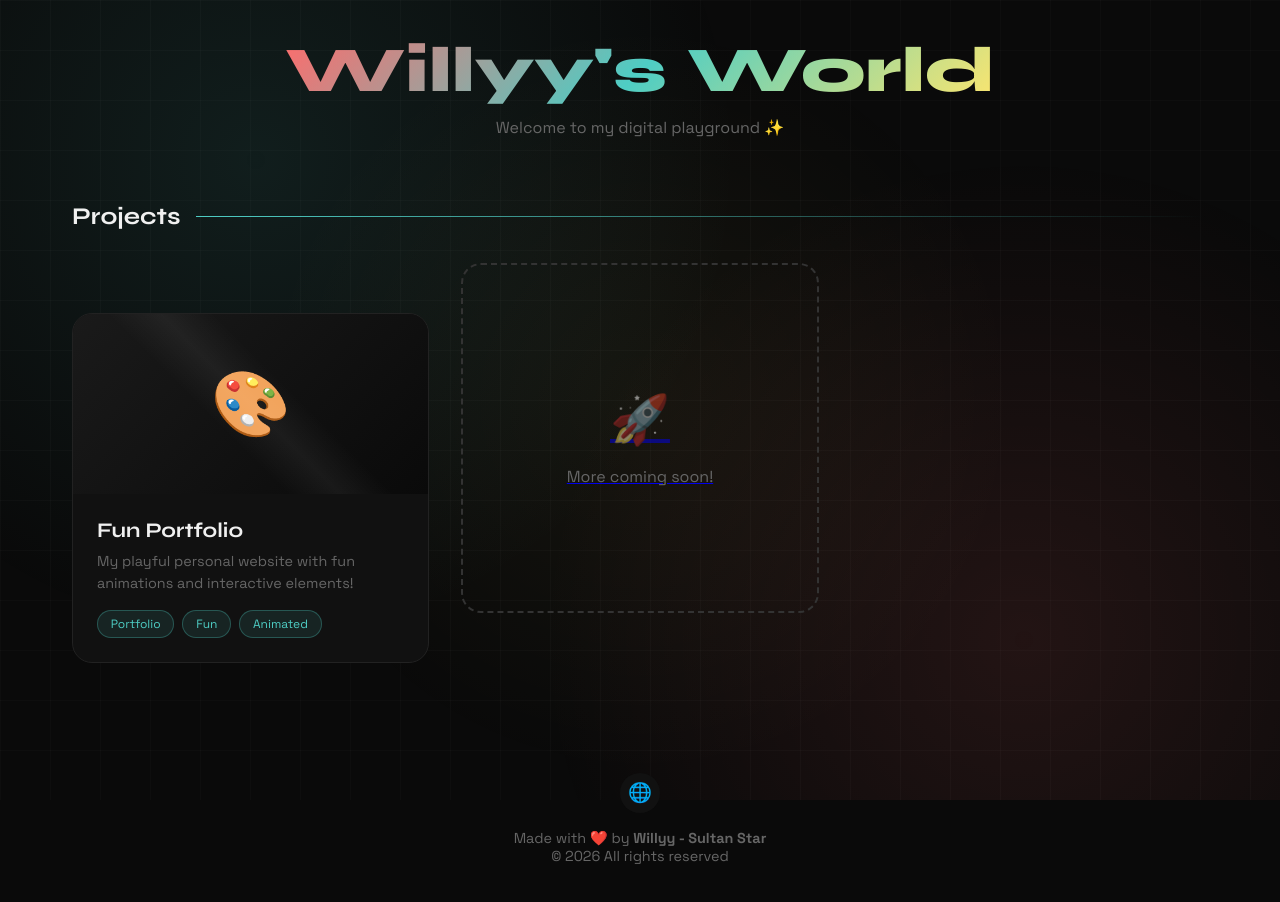
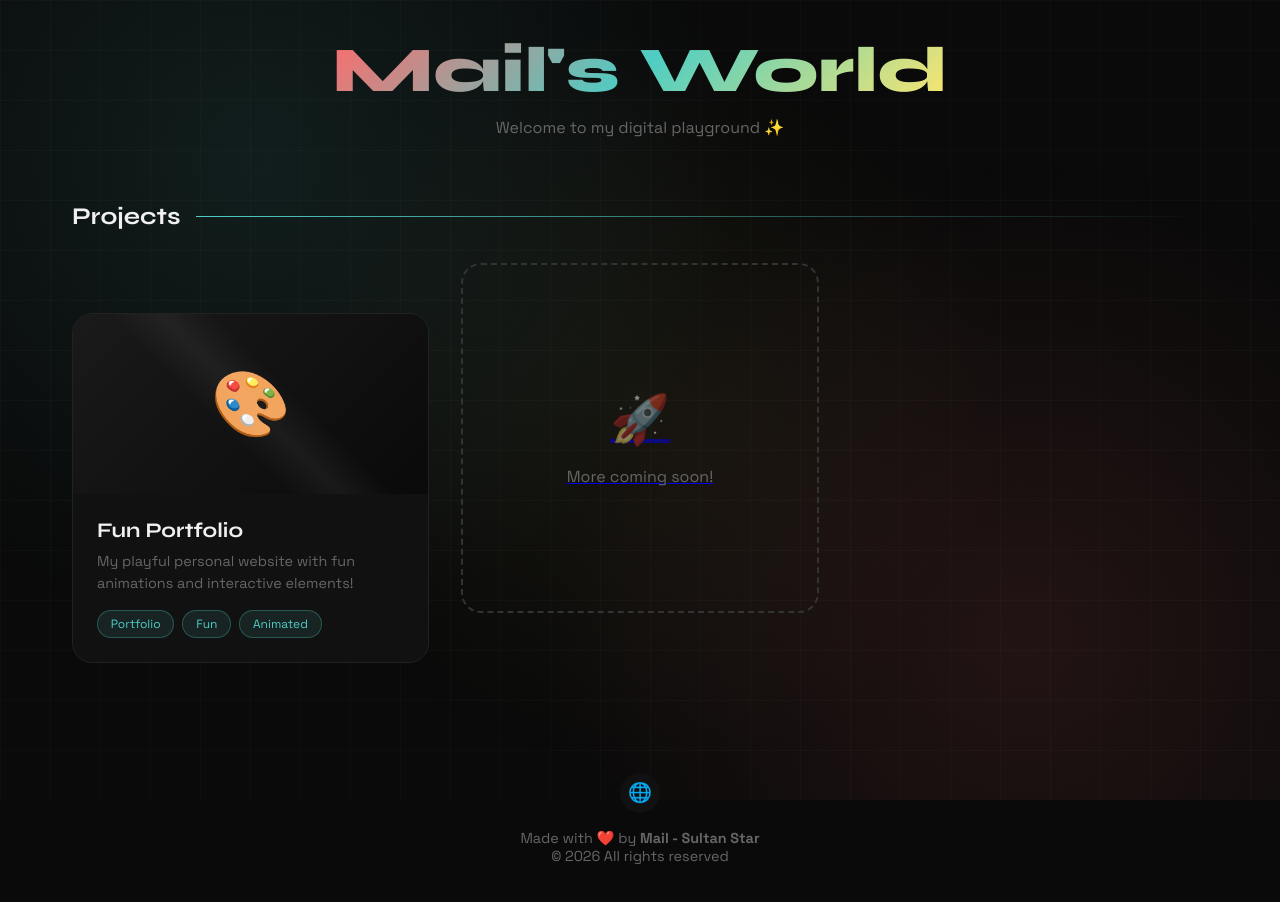
Before and after one commit to mail-eth/ilham-portfolio, a plain HTML site: page index.html in a window 1280 px wide. Drawn offline with nearby package versions, Linux system fonts and the light colour scheme.

Commit message:
Change name to Mail

```diff
--- a/index.html
+++ b/index.html
@@ -289,7 +289,7 @@
     <div class="bg-pattern"></div>
 
     <header>
-        <h1 class="logo">Willyy's World</h1>
+        <h1 class="logo">Mail's World</h1>
         <p class="tagline">Welcome to my digital playground ✨</p>
     </header>
 
@@ -326,7 +326,7 @@
         <div class="social-links">
             <a href="https://lynk.id/patrickpetruk" class="social-link" target="_blank">🌐</a>
         </div>
-        <p>Made with ❤️ by <strong>Willyy - Sultan Star</strong></p>
+        <p>Made with ❤️ by <strong>Mail - Sultan Star</strong></p>
         <p>© 2026 All rights reserved</p>
     </footer>
 
```
Also changed, not shown: fun-portfolio/index.html (+1 -1 lines).
